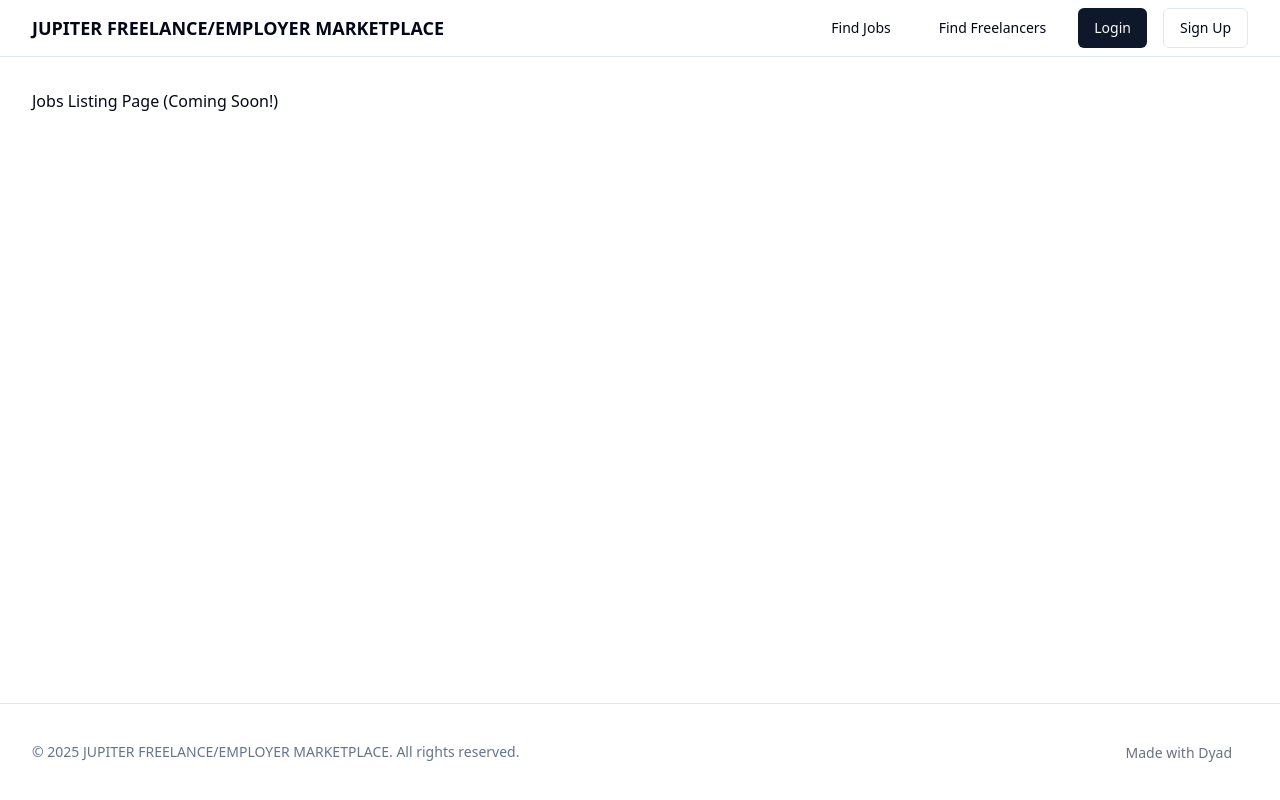
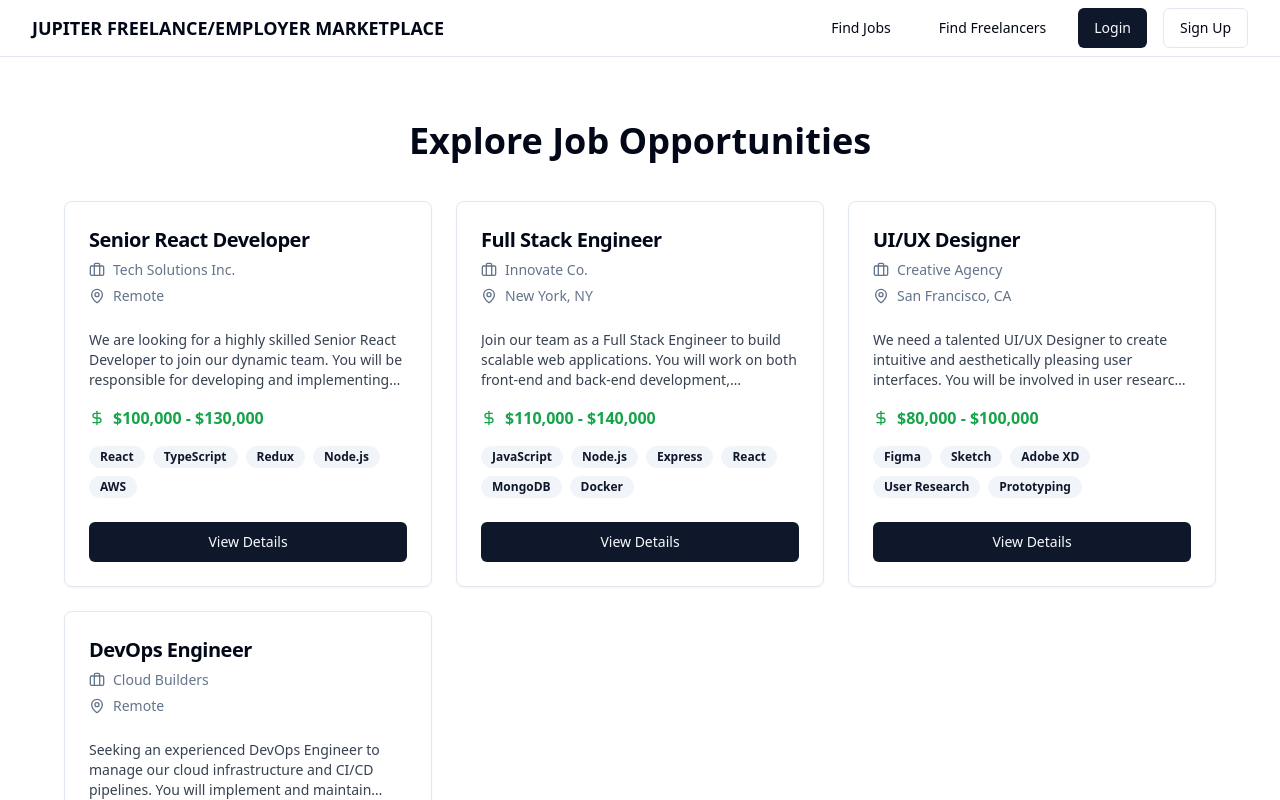
Before and after one commit to eissahussein95-code/Jupiter, a React (Vite) app: page /jobs in a window 1280 px wide. Shown: the top 800 px of the page. Built offline with nearby package versions, Linux system fonts and the light colour scheme.

Commit message:
[dyad] Added job listing page and components - wrote 5 file(s)

```diff
--- a/src/App.tsx
+++ b/src/App.tsx
@@ -5,7 +5,10 @@ import { QueryClient, QueryClientProvider } from "@tanstack/react-query";
 import { BrowserRouter, Routes, Route } from "react-router-dom";
 import Index from "./pages/Index";
 import NotFound from "./pages/NotFound";
-import Layout from "@/components/layout/Layout"; // Updated import path
+import Layout from "@/components/layout/Layout";
+import LoginPage from "./pages/LoginPage"; // Import LoginPage
+import RegisterPage from "./pages/RegisterPage"; // Import RegisterPage
+import JobsPage from "./pages/JobsPage"; // Import JobsPage
 
 const queryClient = new QueryClient();
 
@@ -15,14 +18,14 @@ const App = () => (
       <Toaster />
       <Sonner />
       <BrowserRouter>
-        <Layout> {/* Wrap Routes with the Layout component */}
+        <Layout>
           <Routes>
             <Route path="/" element={<Index />} />
             {/* ADD ALL CUSTOM ROUTES ABOVE THE CATCH-ALL "*" ROUTE */}
-            <Route path="/jobs" element={<div>Jobs Listing Page (Coming Soon!)</div>} />
+            <Route path="/jobs" element={<JobsPage />} /> {/* Use JobsPage component */}
             <Route path="/freelancers" element={<div>Freelancers Listing Page (Coming Soon!)</div>} />
-            <Route path="/login" element={<div>Login Page (Coming Soon!)</div>} />
-            <Route path="/register" element={<div>Register Page (Coming Soon!)</div>} />
+            <Route path="/login" element={<LoginPage />} /> {/* Use LoginPage component */}
+            <Route path="/register" element={<RegisterPage />} /> {/* Use RegisterPage component */}
             <Route path="*" element={<NotFound />} />
           </Routes>
         </Layout>
--- /dev/null
+++ b/src/components/jobs/JobCard.tsx
@@ -0,0 +1,51 @@
+import React from 'react';
+import { Link } from 'react-router-dom';
+import { Card, CardContent, CardDescription, CardFooter, CardHeader, CardTitle } from '@/components/ui/card';
+import { Button } from '@/components/ui/button';
+import { Badge } from '@/components/ui/badge';
+import { DollarSign, MapPin, Briefcase } from 'lucide-react';
+
+interface JobCardProps {
+  id: string;
+  title: string;
+  company: string;
+  location: string;
+  salary: string;
+  description: string;
+  skills: string[];
+}
+
+const JobCard: React.FC<JobCardProps> = ({ id, title, company, location, salary, description, skills }) => {
+  return (
+    <Card className="flex flex-col justify-between h-full">
+      <CardHeader>
+        <CardTitle className="text-xl">{title}</CardTitle>
+        <CardDescription className="flex items-center gap-2 text-muted-foreground">
+          <Briefcase className="h-4 w-4" /> {company}
+        </CardDescription>
+        <CardDescription className="flex items-center gap-2 text-muted-foreground">
+          <MapPin className="h-4 w-4" /> {location}
+        </CardDescription>
+      </CardHeader>
+      <CardContent className="flex-grow">
+        <p className="text-sm text-gray-700 dark:text-gray-300 mb-4 line-clamp-3">{description}</p>
+        <div className="flex items-center gap-2 mb-4">
+          <DollarSign className="h-4 w-4 text-green-600" />
+          <span className="font-semibold text-green-600">{salary}</span>
+        </div>
+        <div className="flex flex-wrap gap-2">
+          {skills.map((skill, index) => (
+            <Badge key={index} variant="secondary">{skill}</Badge>
+          ))}
+        </div>
+      </CardContent>
+      <CardFooter>
+        <Button asChild className="w-full">
+          <Link to={`/jobs/${id}`}>View Details</Link>
+        </Button>
+      </CardFooter>
+    </Card>
+  );
+};
+
+export default JobCard;
--- /dev/null
+++ b/src/pages/JobsPage.tsx
@@ -0,0 +1,57 @@
+import React from 'react';
+import JobCard from '../components/jobs/JobCard'; // Re-confirming relative import
+
+// Dummy data for job listings
+const dummyJobs = [
+  {
+    id: '1',
+    title: 'Senior React Developer',
+    company: 'Tech Solutions Inc.',
+    location: 'Remote',
+    salary: '$100,000 - $130,000',
+    description: 'We are looking for a highly skilled Senior React Developer to join our dynamic team. You will be responsible for developing and implementing user interface components using React.js concepts and workflows such as Redux, Flux, and Webpack. You will also be responsible for profiling and improving front-end performance.',
+    skills: ['React', 'TypeScript', 'Redux', 'Node.js', 'AWS'],
+  },
+  {
+    id: '2',
+    title: 'Full Stack Engineer',
+    company: 'Innovate Co.',
+    location: 'New York, NY',
+    salary: '$110,000 - $140,000',
+    description: 'Join our team as a Full Stack Engineer to build scalable web applications. You will work on both front-end and back-end development, contributing to all phases of the development lifecycle. Experience with modern JavaScript frameworks and cloud platforms is a plus.',
+    skills: ['JavaScript', 'Node.js', 'Express', 'React', 'MongoDB', 'Docker'],
+  },
+  {
+    id: '3',
+    title: 'UI/UX Designer',
+    company: 'Creative Agency',
+    location: 'San Francisco, CA',
+    salary: '$80,000 - $100,000',
+    description: 'We need a talented UI/UX Designer to create intuitive and aesthetically pleasing user interfaces. You will be involved in user research, wireframing, prototyping, and visual design. A strong portfolio demonstrating your design skills is essential.',
+    skills: ['Figma', 'Sketch', 'Adobe XD', 'User Research', 'Prototyping'],
+  },
+  {
+    id: '4',
+    title: 'DevOps Engineer',
+    company: 'Cloud Builders',
+    location: 'Remote',
+    salary: '$120,000 - $150,000', // Fixed the string literal syntax here
+    description: 'Seeking an experienced DevOps Engineer to manage our cloud infrastructure and CI/CD pipelines. You will implement and maintain automation tools, ensure system reliability, and work closely with development teams to streamline deployment processes.',
+    skills: ['AWS', 'Azure', 'Docker', 'Kubernetes', 'CI/CD', 'Terraform'],
+  },
+];
+
+const JobsPage = () => {
+  return (
+    <div className="container py-8">
+      <h1 className="text-4xl font-bold text-center mb-10">Explore Job Opportunities</h1>
+      <div className="grid grid-cols-1 md:grid-cols-2 lg:grid-cols-3 gap-6">
+        {dummyJobs.map((job) => (
+          <JobCard key={job.id} {...job} />
+        ))}
+      </div>
+    </div>
+  );
+};
+
+export default JobsPage;
```
